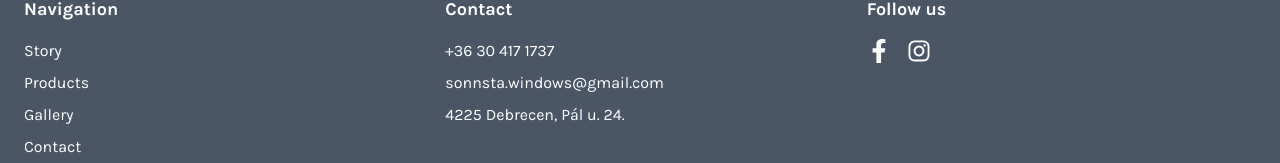
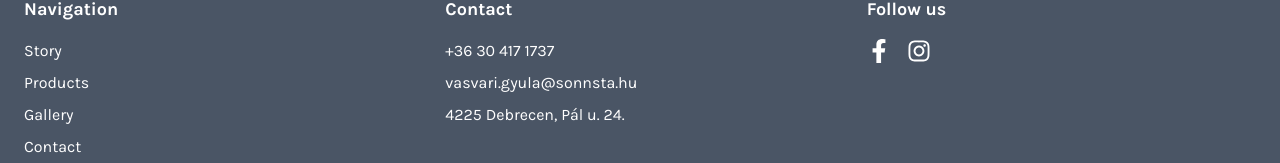
Before and after one commit to EddyeWeb/sonnsta, a Next.js app: page /en in a window 1280 px wide. Shown: the part 3509-3672 px from the top of the page. Built offline with nearby package versions, Linux system fonts and the light colour scheme.

Commit message:
fix: update contact email address in footer

```diff
--- a/src/app/[locale]/components/Contact.js
+++ b/src/app/[locale]/components/Contact.js
@@ -52,10 +52,10 @@ export default function Footer() {
             </li>
             <li>
               <a
-                href="mailto:sonnsta.windows@gmail.com"
+                href="mailto:vasvari.gyula@sonnsta.hu"
                 className="hover:underline"
               >
-                sonnsta.windows@gmail.com
+                vasvari.gyula@sonnsta.hu
               </a>
             </li>
             <li>
```
